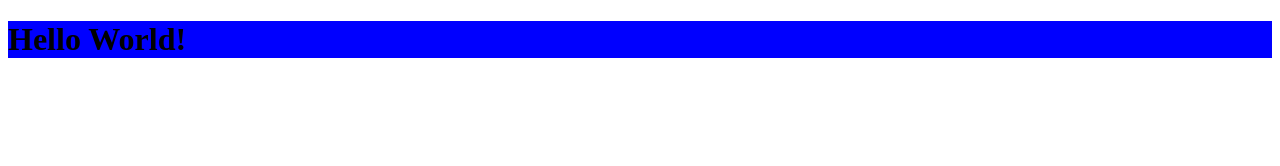
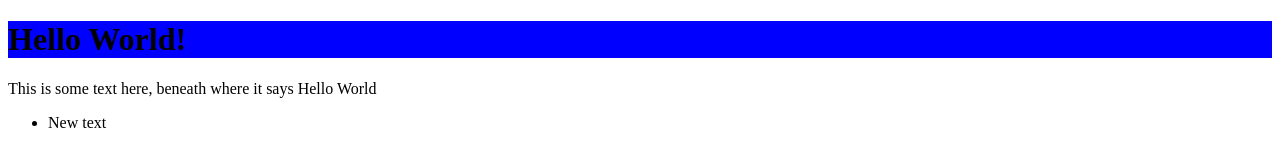
Before and after one commit to henrybennett94/henry-full-template, a plain HTML site: page index.html in a window 1280 px wide. Drawn offline with Linux system fonts and the light colour scheme.

Commit message:
added some text to body

```diff
--- a/index.html
+++ b/index.html
@@ -8,5 +8,11 @@
 </head>
 <body>
     <h1>Hello World!</h1>
+    <p>This is some text here, beneath where it says Hello World</p>
+    <div>
+        <ul>
+            <li>New text</li>
+        </ul>
+    </div>
 </body>
 </html>
```
